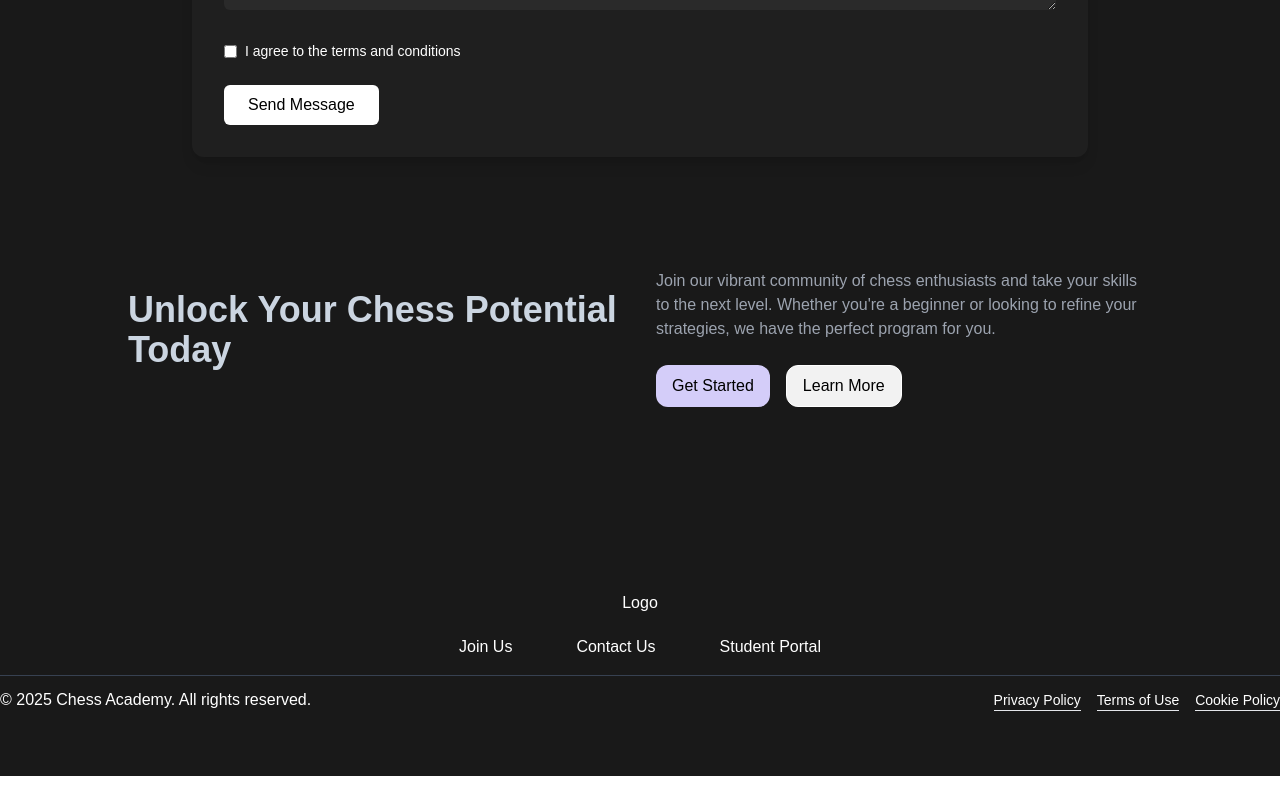
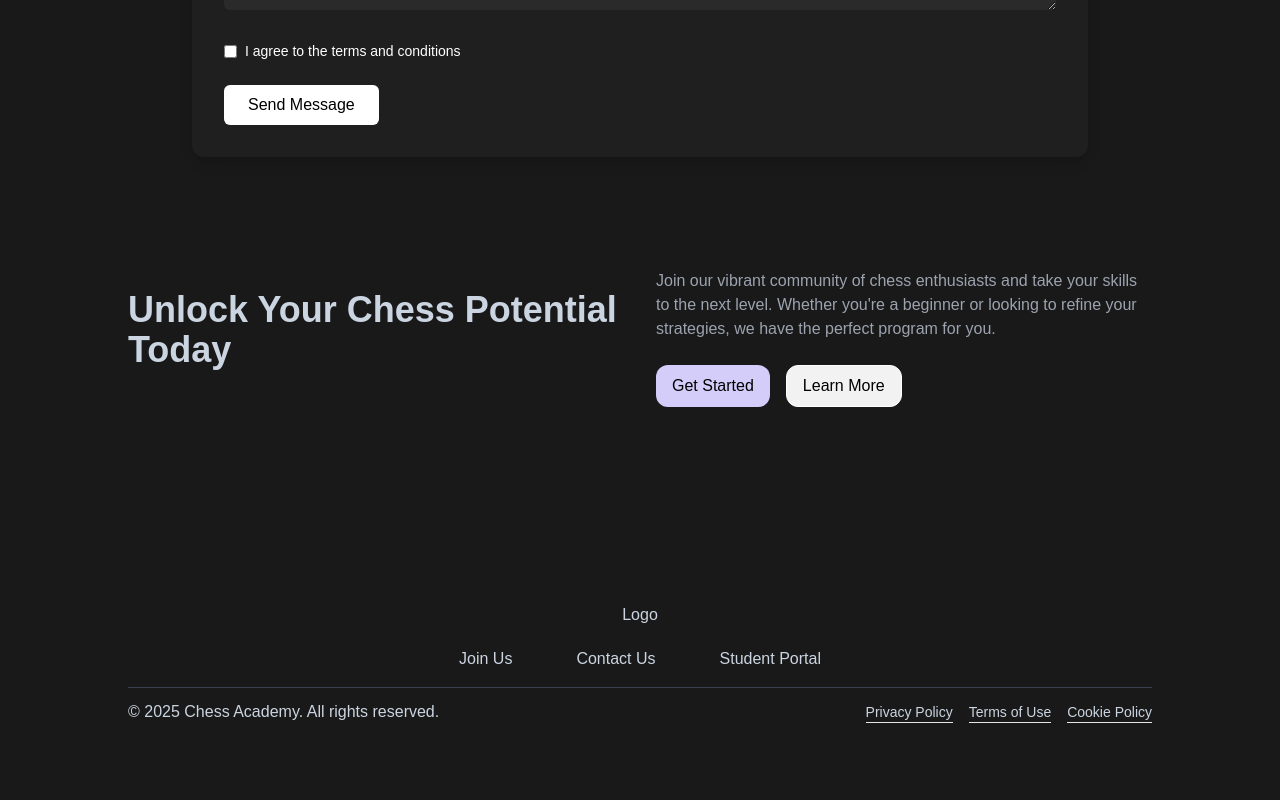
Before and after one commit to Bloivating-Major/Unicorn-, a React (Vite) app: page /carrer in a window 1280 px wide. Shown: the part 3294-4094 px from the top of the page. Before the commit the page ends 4070 px from the top, so only its background shows below. Built offline with nearby package versions, Linux system fonts and the light colour scheme.

Commit message:
Footer Modified

```diff
--- a/src/components/organisms/Footer.jsx
+++ b/src/components/organisms/Footer.jsx
@@ -3,8 +3,8 @@ import NavLink from "../atoms/NavLink";
 
 const Footer = () => {
   return (
-    <footer className="bg-background-dark text-white py-8 font-poppins">
-      <div className="container mx-auto py-5">
+    <footer className="section-wrapper">
+      <div className="">
         <div className="flex justify-center py-5">
           <NavLink className="text-center">Logo</NavLink>
         </div>
```
